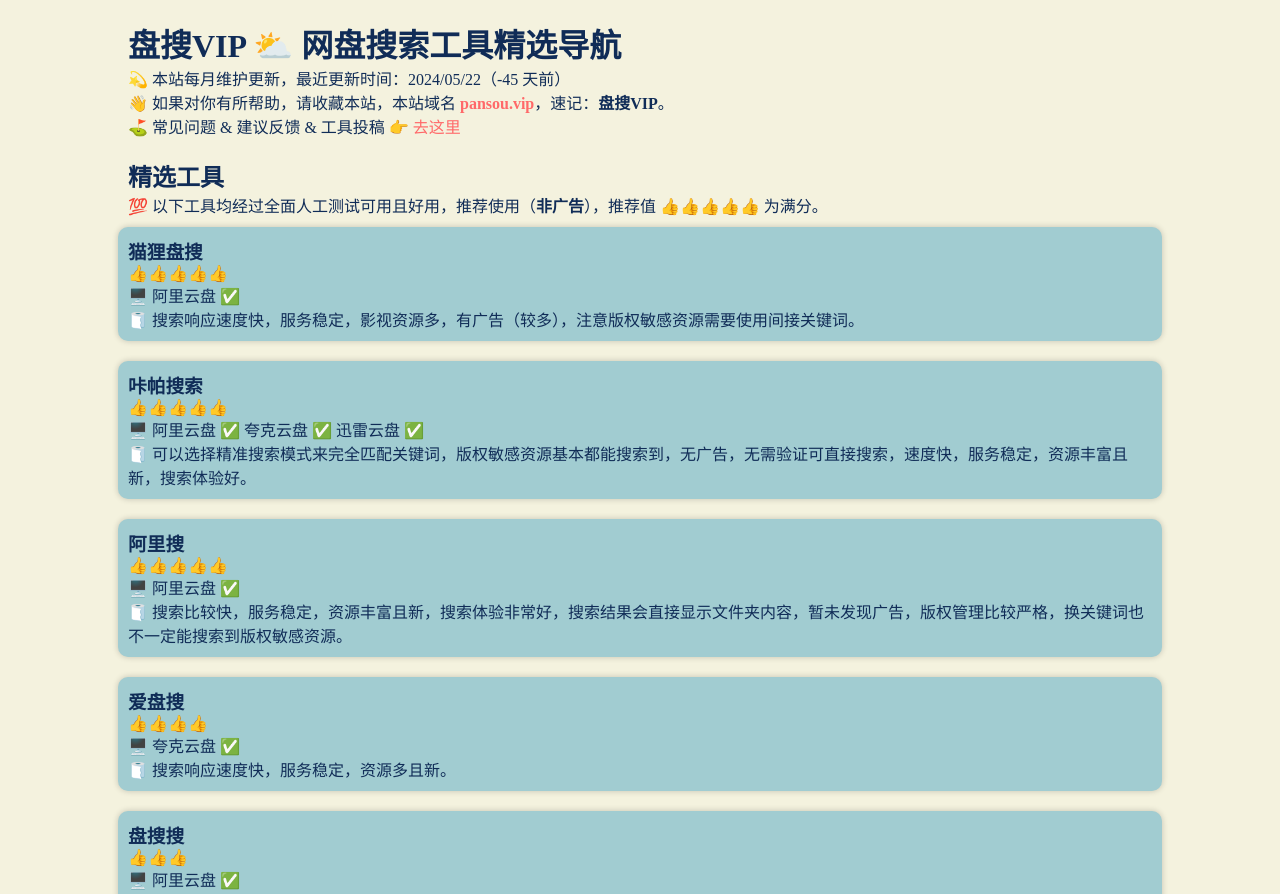
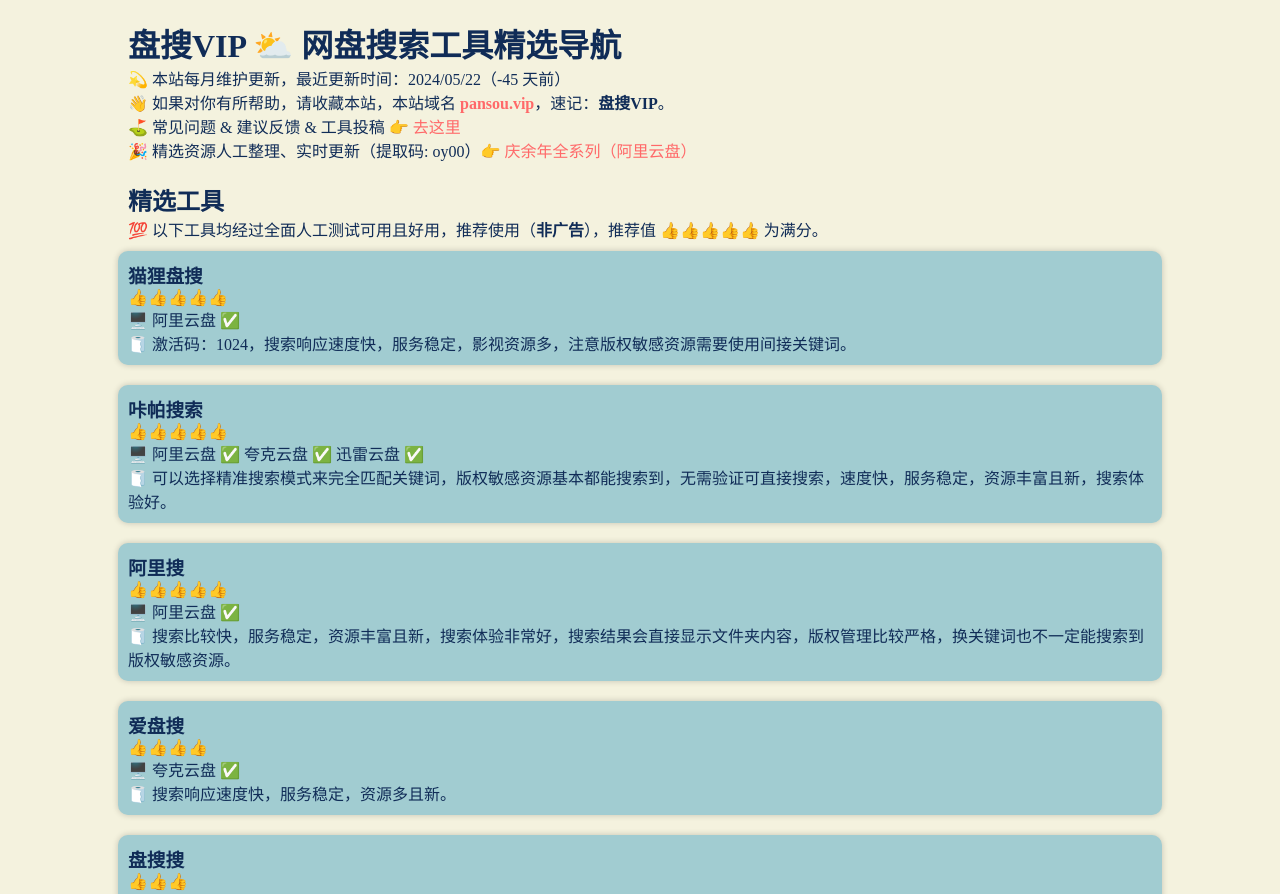
Before and after one commit to rokcso/pansou-vip, a Next.js app: page / in a window 1280 px wide. Shown: the top 894 px of the page. Built offline with nearby package versions, Linux system fonts and the light colour scheme.

Commit message:
add resources

```diff
--- a/components/customHead.js
+++ b/components/customHead.js
@@ -7,7 +7,7 @@
         <title>盘搜VIP - 网盘搜索工具精选导航 - pansou.vip</title>
         <meta
           name="description"
-          content="盘搜VIP，精选各大人工亲测好用的网盘搜索工具，提供网盘搜索工具一站式导航，优质、无广告、免费，长期维护更新，给你 VIP 一样的体验"
+          content="盘搜VIP，精选各大人工亲测好用的网盘搜索工具，提供网盘搜索工具一站式导航，优质、免费，长期维护更新，给你 VIP 一样的体验"
         />
         <meta
           name="keywords"
@@ -19,7 +19,7 @@
         />
         <meta
           property="og:description"
-          content="精选各大人工亲测好用的网盘搜索工具，提供网盘搜索工具一站式导航，优质、无广告、免费，长期维护更新，给你 VIP 一样的体验。"
+          content="精选各大人工亲测好用的网盘搜索工具，提供网盘搜索工具一站式导航，优质、免费，长期维护更新，给你 VIP 一样的体验。"
         />
         <meta property="og:type" content="website" />
         <meta property="og:url" content="https://www.pansou.vip/" />
@@ -35,7 +35,7 @@
         />
         <meta
           name="twitter:description"
-          content="精选各大人工亲测好用的网盘搜索工具，提供网盘搜索工具一站式导航，优质、无广告、免费，长期维护更新，给你 VIP 一样的体验。"
+          content="精选各大人工亲测好用的网盘搜索工具，提供网盘搜索工具一站式导航，优质、免费，长期维护更新，给你 VIP 一样的体验。"
         />
         <meta
           name="twitter:image"
--- a/components/layout.js
+++ b/components/layout.js
@@ -33,6 +33,16 @@
                 去这里
               </Link>
             </p>
+            <p>
+              🎉 精选资源人工整理、实时更新（提取码: oy00）👉&nbsp;
+              <Link
+                href="https://www.alipan.com/s/tCU6bPN1NZF"
+                title="庆余年网盘资源"
+                target="_blank"
+              >
+                庆余年全系列（阿里云盘）
+              </Link>
+            </p>
           </div>
         </header>
         <main>{children}</main>
--- a/pages/about.js
+++ b/pages/about.js
@@ -80,9 +80,8 @@
           <div>
             <h2>如何提供支持或帮助</h2>
             <p>
-              盘搜VIP 暂时并没有提供任何付费服务或接入广告，所以盘搜VIP
-              现在没有任何收入，纯纯用爱发电。 如果你想对盘搜VIP
-              提供支持或帮助，最简单的方式就是
+              盘搜VIP 暂时并没有提供任何付费服务，纯纯用爱发电。
+              如果你想对盘搜VIP 提供支持或帮助，最简单的方式就是
               <b>将盘搜VIP 分享给任何有需要的人</b>
               ，其次你还可以选择赞赏一下，赞赏收入将用于域名、服务器续费。
             </p>
--- a/public/noTestSitesData.json
+++ b/public/noTestSitesData.json
@@ -56,11 +56,27 @@
         "briefIntro": ""
     },
     {
+        "id": "miaosou_fun",
+        "name": "秒搜",
+        "link": "https://miaosou.fun/?utm_source=pansou.vip",
+        "score": "",
+        "platform": "阿里云盘 ✅ 百度云盘 ✅ 夸克网盘 ✅ 迅雷网盘 ✅",
+        "briefIntro": ""
+    },
+    {
         "id": "yuneu_com",
         "name": "云易搜",
         "link": "https://so.yuneu.com/?utm_source=pansou.vip",
         "score": "",
         "platform": "阿里云盘 ✅ 百度云盘 ✅ 夸克网盘 ✅ 迅雷网盘 ✅",
+        "briefIntro": ""
+    },
+    {
+        "id": "panyq_com",
+        "name": "盘友圈",
+        "link": "https://panyq.com/?utm_source=pansou.vip",
+        "score": "",
+        "platform": "阿里云盘 ✅ 百度云盘 ✅ 夸克网盘 ✅",
         "briefIntro": ""
     },
     {
@@ -96,6 +112,22 @@
         "briefIntro": ""
     },
     {
+        "id": "roubuyaoqian_com",
+        "name": "肉不要钱",
+        "link": "https://roubuyaoqian.com/?utm_source=pansou.vip",
+        "score": "",
+        "platform": "阿里云盘 ✅ 百度云盘 ✅ 夸克网盘 ✅ 迅雷网盘 ✅",
+        "briefIntro": ""
+    },
+    {
+        "id": "quarkfinder_top",
+        "name": "云迹寻宝",
+        "link": "https://www.quarkfinder.top/?utm_source=pansou.vip",
+        "score": "",
+        "platform": "夸克网盘 ✅",
+        "briefIntro": ""
+    },
+    {
         "id": "bifangpu_com",
         "name": "资源精灵",
         "link": "https://www.bifangpu.com/?utm_source=pansou.vip",
@@ -110,5 +142,29 @@
         "score": "",
         "platform": "阿里云盘 ✅ 百度云盘 ✅ 夸克网盘 ✅",
         "briefIntro": ""
+    },
+    {
+        "id": "fastsoso_cc",
+        "name": "fastsoso",
+        "link": "https://www.fastsoso.cc/?utm_source=pansou.vip",
+        "score": "",
+        "platform": "百度云盘 ✅",
+        "briefIntro": ""
+    },
+    {
+        "id": "yapan_io",
+        "name": "YaPan",
+        "link": "https://yapan.io/?utm_source=pansou.vip",
+        "score": "",
+        "platform": "阿里云盘 ✅",
+        "briefIntro": ""
+    },
+    {
+        "id": "duanjuso_com",
+        "name": "短剧搜",
+        "link": "https://www.duanjuso.com/?utm_source=pansou.vip",
+        "score": "",
+        "platform": "阿里云盘 ✅ 百度云盘 ✅ 夸克网盘 ✅ 迅雷网盘 ✅",
+        "briefIntro": ""
     }
 ]
--- a/public/sitesData.json
+++ b/public/sitesData.json
@@ -5,7 +5,7 @@
         "link": "https://www.alipansou.com/?utm_source=pansou.vip",
         "score": "👍👍👍👍👍",
         "platform": "阿里云盘 ✅",
-        "briefIntro": "搜索响应速度快，服务稳定，影视资源多，有广告（较多），注意版权敏感资源需要使用间接关键词。"
+        "briefIntro": "激活码：1024，搜索响应速度快，服务稳定，影视资源多，注意版权敏感资源需要使用间接关键词。"
     },
     {
         "id": "cuppaso_com",
@@ -13,7 +13,7 @@
         "link": "https://www.cuppaso.com/?utm_source=pansou.vip",
         "score": "👍👍👍👍👍",
         "platform": "阿里云盘 ✅ 夸克云盘 ✅ 迅雷云盘 ✅",
-        "briefIntro": "可以选择精准搜索模式来完全匹配关键词，版权敏感资源基本都能搜索到，无广告，无需验证可直接搜索，速度快，服务稳定，资源丰富且新，搜索体验好。"
+        "briefIntro": "可以选择精准搜索模式来完全匹配关键词，版权敏感资源基本都能搜索到，无需验证可直接搜索，速度快，服务稳定，资源丰富且新，搜索体验好。"
     },
     {
         "id": "aliso_cc",
@@ -21,7 +21,7 @@
         "link": "https://aliso.cc/?utm_source=pansou.vip",
         "score": "👍👍👍👍👍",
         "platform": "阿里云盘 ✅",
-        "briefIntro": "搜索比较快，服务稳定，资源丰富且新，搜索体验非常好，搜索结果会直接显示文件夹内容，暂未发现广告，版权管理比较严格，换关键词也不一定能搜索到版权敏感资源。"
+        "briefIntro": "搜索比较快，服务稳定，资源丰富且新，搜索体验非常好，搜索结果会直接显示文件夹内容，版权管理比较严格，换关键词也不一定能搜索到版权敏感资源。"
     },
     {
         "id": "aipanso_com",
@@ -37,7 +37,7 @@
         "link": "https://www.pansoso.com/?utm_source=pansou.vip",
         "score": "👍👍👍",
         "platform": "阿里云盘 ✅",
-        "briefIntro": "搜索响应速度快，服务稳定，资源少感觉没怎么更新了，暂未发现广告。"
+        "briefIntro": "搜索响应速度快，服务稳定，资源少感觉没怎么更新了。"
     },
     {
         "id": "dashengpan_com",
@@ -45,7 +45,7 @@
         "link": "https://www.dashengpan.com/?utm_source=pansou.vip",
         "score": "👍👍👍",
         "platform": "阿里云盘 ✅ 百度云盘 ✅ 夸克云盘 ✅",
-        "briefIntro": "搜索响应速度快，服务稳定，搜索支持多种条件筛选，搜索结果会显示文件夹内容，但是网站会主动屏蔽一些关键词（比如近期热播影视资源），暂未发现广告。"
+        "briefIntro": "搜索响应速度快，服务稳定，搜索支持多种条件筛选，搜索结果会显示文件夹内容，但是网站会主动屏蔽一些关键词（比如近期热播影视资源）。"
     },
     {
         "id": "qianfan_app",
@@ -53,7 +53,7 @@
         "link": "https://pan.qianfan.app/?utm_source=pansou.vip",
         "score": "👍👍👍",
         "platform": "阿里云盘 ✅ 百度云盘 ✅ 夸克云盘 ✅ 蓝奏云盘 ✅ 天翼云盘 ✅ 迅雷云盘 ✅",
-        "briefIntro": "需要注册/登录才能使用，注册不用验证手机号或邮箱，需要关注公众号获取帐号激活码，能直接聚合搜索多个云盘，搜索体验不错，暂未发现广告。"
+        "briefIntro": "需要注册/登录才能使用，注册不用验证手机号或邮箱，需要关注公众号获取帐号激活码，能直接聚合搜索多个云盘，搜索体验不错。"
     },
     {
         "id": "xuebapan_com",
@@ -61,6 +61,6 @@
         "link": "https://www.xuebapan.com/?utm_source=pansou.vip",
         "score": "👍👍👍",
         "platform": "阿里云盘 ✅",
-        "briefIntro": "如网站名，主要资源为学习资料、课程等，影视剧等资源搜索无结果，搜索结果会显示文件夹内容，暂未发现广告。"
+        "briefIntro": "如网站名，主要资源为学习资料、课程等，影视剧等资源搜索无结果，搜索结果会显示文件夹内容。"
     }
 ]
--- a/public/userRecommendedSitesData.json
+++ b/public/userRecommendedSitesData.json
@@ -21,7 +21,7 @@
         "link": "https://www.quark.so/?utm_source=pansou.vip",
         "score": "",
         "platform": "夸克网盘 ✅",
-        "briefIntro": "免费无广告，资源丰富有分类，专注于夸克搜索。"
+        "briefIntro": "资源丰富有分类，专注于夸克搜索。"
     },
     {
         "id": "kpanso_com",
```
